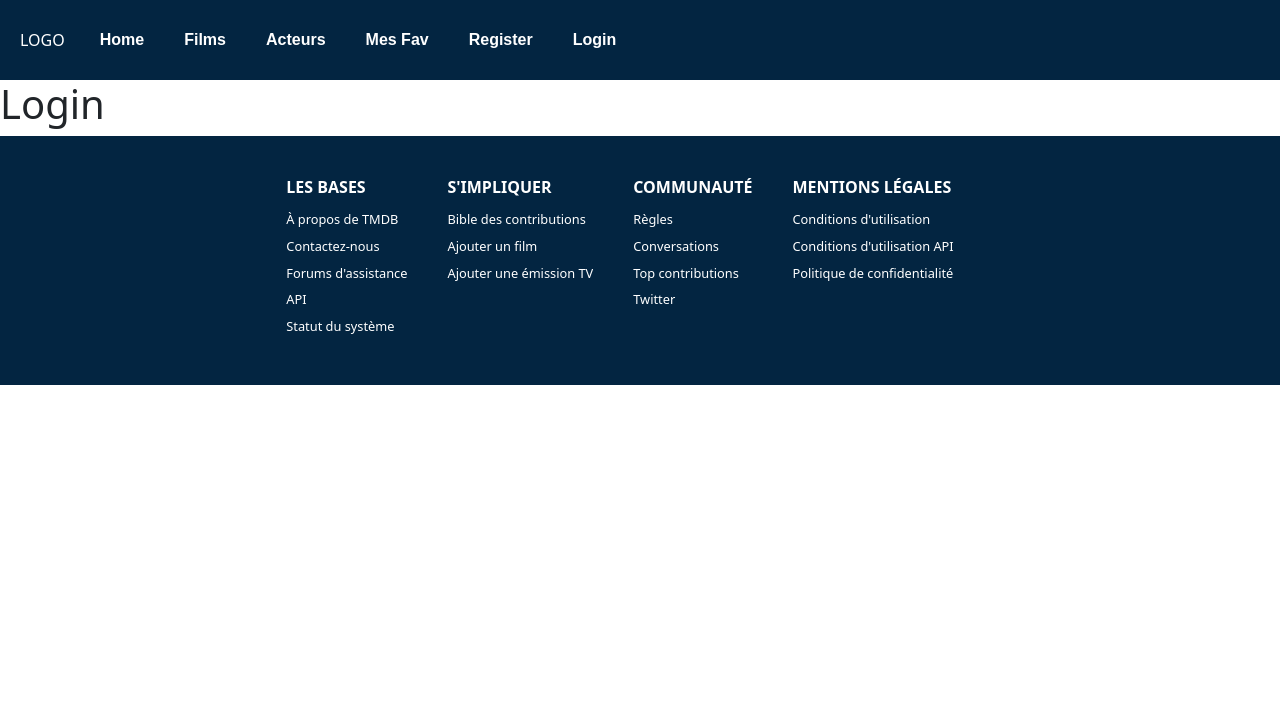
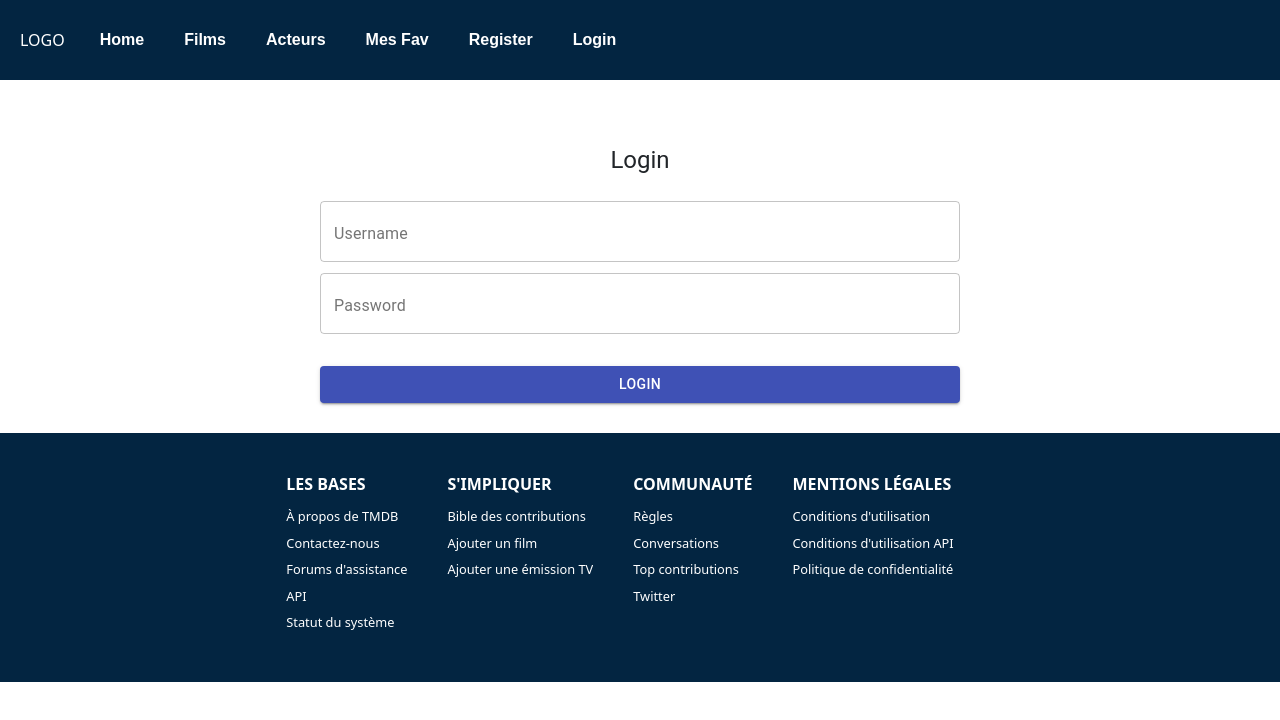
Before and after one commit to edgarlefortYnov/react-movie, a React (Create React App) app: page /login in a window 1280 px wide. Shown: the top 720 px of the page. Built offline with nearby package versions, Linux system fonts and the light colour scheme.

Commit message:
add login

```diff
--- a/src/App.tsx
+++ b/src/App.tsx
@@ -12,6 +12,7 @@ import './App.css';
 import './Layout.css';
 import './Home.css';
 import './Footer.css';
+import './Login.css';
 
 const App = () => {
   return (
--- /dev/null
+++ b/src/Login.css
@@ -0,0 +1,24 @@
+.login-container{
+    display: flex;
+    margin-top: 64px;
+    align-items: center;
+    flex-direction: column;
+}
+
+.login-form {
+    margin-top: 30px;
+    margin-bottom: 30px;
+    display: flex;
+    flex-direction: column;
+    align-items: center;
+    width: 100%;
+}
+
+.login-form .MuiFormControl-root {
+    width: 50%;
+}
+
+.login-form .MuiButton-root {
+    margin-top: 16px;
+    width: 50%;
+}
--- /dev/null
+++ b/src/components/LoginComp.tsx
@@ -0,0 +1,70 @@
+import { useState } from 'react';
+import TextField from '@material-ui/core/TextField';
+import Button from '@material-ui/core/Button';
+import { makeStyles } from '@material-ui/core/styles';
+import { Typography } from '@material-ui/core';
+
+const useStyles = makeStyles((theme) => ({
+  formControl: {
+    marginBottom: theme.spacing(2),
+    width: '100%',
+  },
+  button: {
+    marginTop: theme.spacing(2),
+    width: '100%',
+  },
+}));
+
+interface LoginProps {
+  onLogin: (username: string, password: string) => void;
+}
+
+const Login: React.FC<LoginProps> = ({ onLogin }) => {
+  const [username, setUsername] = useState('');
+  const [password, setPassword] = useState('');
+  const classes = useStyles();
+
+  const handleUsernameChange = (event: React.ChangeEvent<HTMLInputElement>) => {
+    setUsername(event.target.value);
+  };
+
+  const handlePasswordChange = (event: React.ChangeEvent<HTMLInputElement>) => {
+    setPassword(event.target.value);
+  };
+
+  const handleSubmit = (event: React.FormEvent<HTMLFormElement>) => {
+    event.preventDefault();
+    onLogin(username, password);
+  };
+
+  return (
+    <div className='login-container'>
+        <Typography component="h1" variant="h5">
+            Login
+        </Typography>
+        <form className="login-form" onSubmit={handleSubmit}>
+            <TextField
+                className={classes.formControl}
+                variant="outlined"
+                label="Username"
+                value={username}
+                onChange={handleUsernameChange}
+            />
+            <TextField
+                className={classes.formControl}
+                variant="outlined"
+                label="Password"
+                type="password"
+                value={password}
+                onChange={handlePasswordChange}
+            />
+            <Button className={classes.button} variant="contained" color="primary" type="submit">
+                Login
+            </Button>
+        </form>
+    </div>
+
+  );
+};
+
+export default Login;
--- a/src/components/RegisterComp.tsx
+++ b/src/components/RegisterComp.tsx
@@ -33,6 +33,7 @@ export default function Register() {
 
   const handleSubmit = (e: React.FormEvent<HTMLFormElement>) => {
     e.preventDefault();
+    //A MODIFIER POUR LENREGISTREMENT
     console.log({ firstName, lastName, email, password });
   };
 
--- a/src/pages/Login.tsx
+++ b/src/pages/Login.tsx
@@ -1,7 +1,13 @@
+import LoginComp from "../components/LoginComp";
+
 const Login = () => {
     return (
         <>
-            <h1>Login</h1>
+            <LoginComp onLogin={
+                function (username: string, password: string): void {
+                    throw new Error("Function not implemented.");
+                }
+            } />
         </>
     )
 };
```
